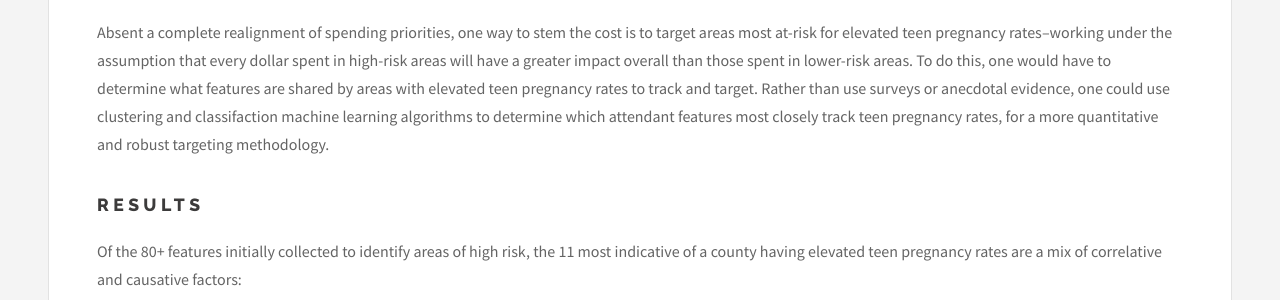
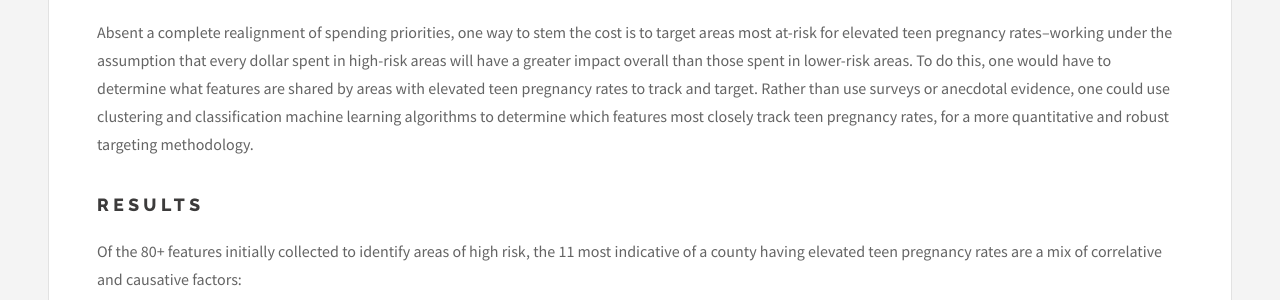
Before and after one commit to ramohse/ramohse.github.io, a Jekyll site: the page built from _posts/2017-01-24-teen-pregnancy.md, in a window 1280 px wide and 900 px high, scrolled down 1874 px. Shown: the part 238-538 px from the top of the window. Built offline with Jekyll 4.4.1, drawn with Linux system fonts in a browser that asks for light colours.

Commit message:
blog updates

```diff
--- a/_posts/2017-01-24-teen-pregnancy.md
+++ b/_posts/2017-01-24-teen-pregnancy.md
@@ -23,7 +23,7 @@ Less well-known are the explicit economic costs: over [$9 billion](http://thenat
 
 In that the government only spends ~$200 million a year on prevention ([estimated $179.5 million](http://www.npr.org/sections/itsallpolitics/2015/08/05/429641062/fact-check-how-does-planned-parenthood-spend-that-government-money)<sup>1</sup> on Planned Parenthood contraceptive services, [$1.5 million](https://www.hhs.gov/sites/default/files/budget/fy2016/fy2016-general-departmental-budget-justification.pdf) on the Office of Adolescent Health, and [$17.2 million](https://www.cdc.gov/budget/documents/fy2017/fy-2017-cdc-congressional-justification.pdf) on the CDC's Teen Pregnancy Prevention programme), it is clear that taxpayer money is not being spent as effectively as it could.
 
-Absent a complete realignment of spending priorities, one way to stem the cost is to target areas most at-risk for elevated teen pregnancy rates--working under the assumption that every dollar spent in high-risk areas will have a greater impact overall than those spent in lower-risk areas. To do this, one would have to determine what features are shared by areas with elevated teen pregnancy rates to track and target. Rather than use surveys or anecdotal evidence, one could use clustering and classifaction machine learning algorithms to determine which attendant features most closely track teen pregnancy rates, for a more quantitative and robust targeting methodology.
+Absent a complete realignment of spending priorities, one way to stem the cost is to target areas most at-risk for elevated teen pregnancy rates--working under the assumption that every dollar spent in high-risk areas will have a greater impact overall than those spent in lower-risk areas. To do this, one would have to determine what features are shared by areas with elevated teen pregnancy rates to track and target. Rather than use surveys or anecdotal evidence, one could use clustering and classification machine learning algorithms to determine which features most closely track teen pregnancy rates, for a more quantitative and robust targeting methodology.
 
 ## Results
 
```
